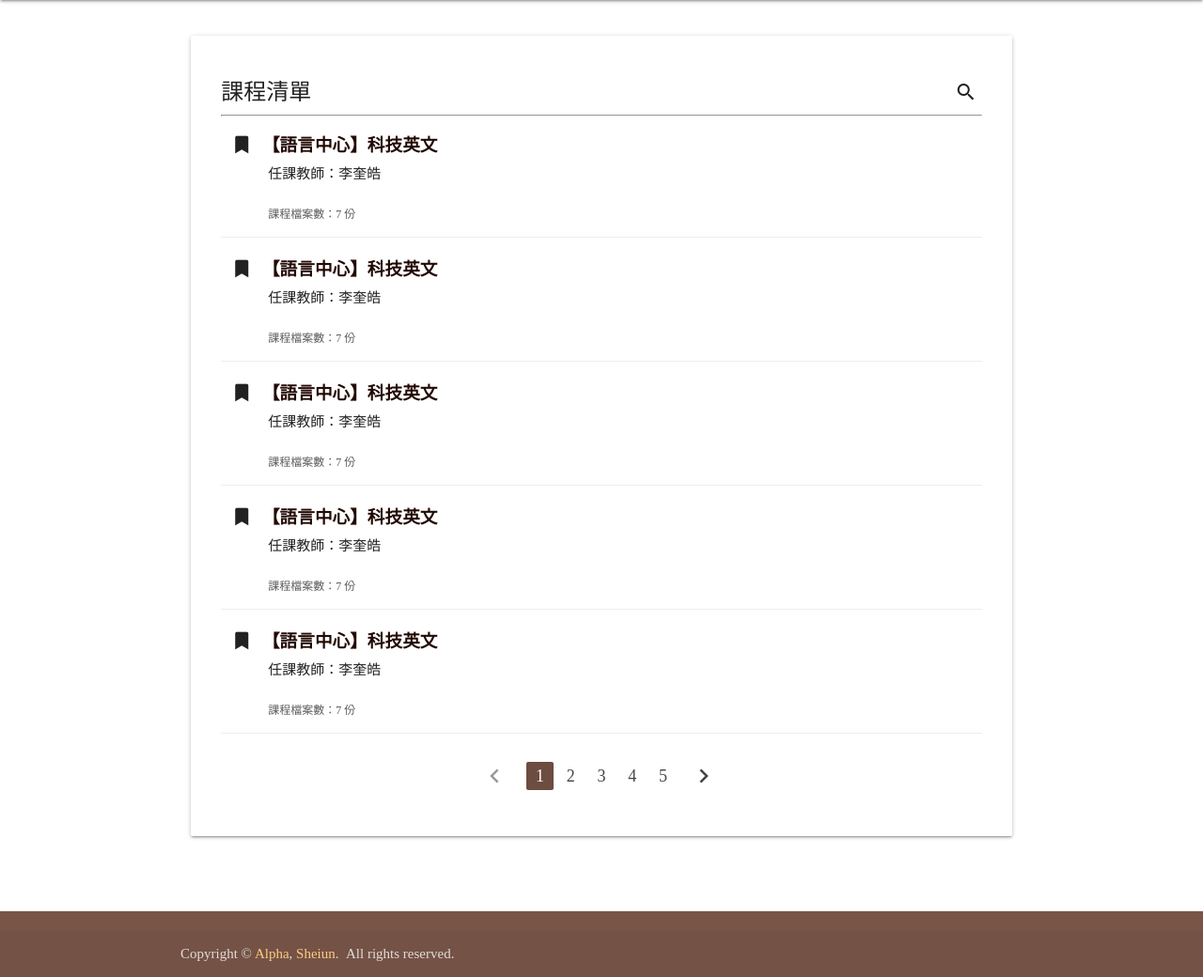
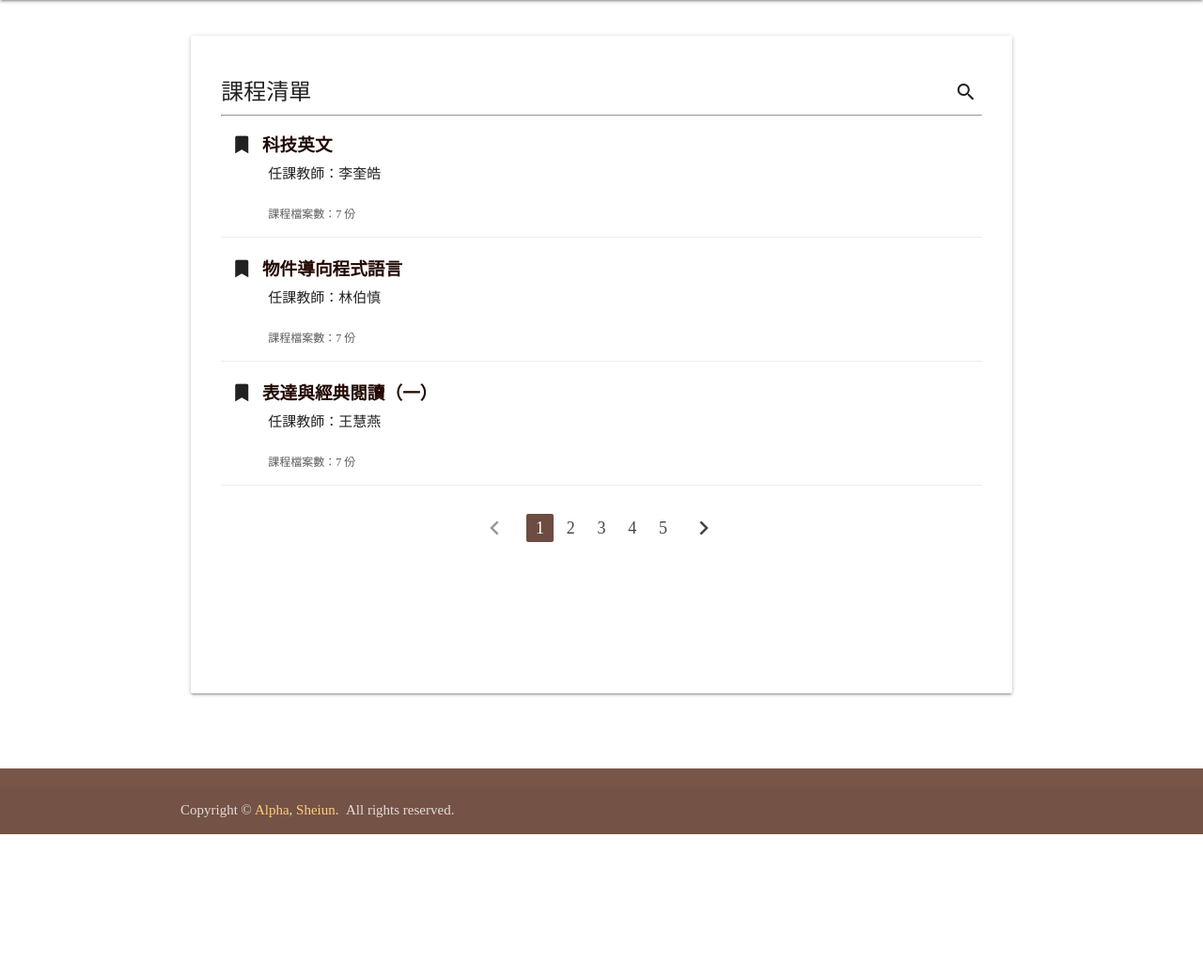
Before and after one commit to NTUST/107-team18, a Django app: page /courses/ in a window 1280 px wide. Shown: the part 64-1104 px from the top of the page at 94% size. After the commit the page ends 952 px from the top, so only its background shows below. Run offline with Django 3.2, Linux system fonts and the light colour scheme; data comes from the database, SQL or seed files in the repository; some libraries are stand-ins or nearby versions.

Commit message:
Change templates of courses.index

```diff
--- a/courses/templates/courses/index.html
+++ b/courses/templates/courses/index.html
@@ -80,70 +80,20 @@
                 <span class="card-title activator grey-text text-darken-4">課程清單<i class="material-icons right">search</i></span>
                 <hr>
 
+                {% for course in courses %}
                 <div class="course_list_one">
                   <div class='header_mid_icon'>
                     <i class='fas fa-bookmark' style='margin-right: 10px;'></i>
-                    <a href='detail.html?id=1'>【語言中心】科技英文</a>
+                    <a href='detail.html?id=1'>{{ course.course_name }}</a>
                   </div>
 
                   <div style='margin-left:50px; padding-bottom:15px;'>
-                    <div class='header_small_icon' style='font-weight: normal;'>任課教師：李奎皓</div>
+                    <div class='header_small_icon' style='font-weight: normal;'>任課教師：{{ course.course_teacher }}</div>
                     <br>
                     <div class="fileCount">課程檔案數：7 份</div>
                   </div>
                 </div>
-
-                 <div class="course_list_one">
-                  <div class='header_mid_icon'>
-                    <i class='fas fa-bookmark' style='margin-right: 10px;'></i>
-                    <a href='detail.html?id=1'>【語言中心】科技英文</a>
-                  </div>
-
-                  <div style='margin-left:50px; padding-bottom:15px;'>
-                    <div class='header_small_icon' style='font-weight: normal;'>任課教師：李奎皓</div>
-                    <br>
-                    <div class="fileCount">課程檔案數：7 份</div>
-                  </div>
-                </div>
-
-                 <div class="course_list_one">
-                  <div class='header_mid_icon'>
-                    <i class='fas fa-bookmark' style='margin-right: 10px;'></i>
-                    <a href='detail.html?id=1'>【語言中心】科技英文</a>
-                  </div>
-
-                  <div style='margin-left:50px; padding-bottom:15px;'>
-                    <div class='header_small_icon' style='font-weight: normal;'>任課教師：李奎皓</div>
-                    <br>
-                    <div class="fileCount">課程檔案數：7 份</div>
-                  </div>
-                </div>
-
-                 <div class="course_list_one">
-                  <div class='header_mid_icon'>
-                    <i class='fas fa-bookmark' style='margin-right: 10px;'></i>
-                    <a href='detail.html?id=1'>【語言中心】科技英文</a>
-                  </div>
-
-                  <div style='margin-left:50px; padding-bottom:15px;'>
-                    <div class='header_small_icon' style='font-weight: normal;'>任課教師：李奎皓</div>
-                    <br>
-                    <div class="fileCount">課程檔案數：7 份</div>
-                  </div>
-                </div>
-
-                 <div class="course_list_one">
-                  <div class='header_mid_icon'>
-                    <i class='fas fa-bookmark' style='margin-right: 10px;'></i>
-                    <a href='detail.html?id=1'>【語言中心】科技英文</a>
-                  </div>
-
-                  <div style='margin-left:50px; padding-bottom:15px;'>
-                    <div class='header_small_icon' style='font-weight: normal;'>任課教師：李奎皓</div>
-                    <br>
-                    <div class="fileCount">課程檔案數：7 份</div>
-                  </div>
-                </div>
+                {% endfor %}
 
                 <div style="margin-top: 30px; width: 100%; text-align: center;">
                   <ul class="pagination">
--- a/courses/views.py
+++ b/courses/views.py
@@ -5,16 +5,17 @@ from .models import CourseAdminstrator, CourseInformation, CourseFile
 from .forms import CourseFileForm
 
 def courses(request):
-    # if request.method = 'POST': # Search
-    #     courses = CourseInformation.objects.filter() # Filter: Admin / Teacher / Name
-    # else: # Not Search
-    courses = CourseInformation.objects.all()
-    # Get Top 5 By Pages
-    # Get Files length Depend on Pages
+    if request.method == 'POST': # Search
+        courses = CourseInformation.objects.filter() # Filter: Admin / Teacher / Name
+    else: # Not Search
+        courses = CourseInformation.objects.all()
     return render(request, 'courses/index.html', {'courses': courses})
 
 def courses_detail(request, id):
-    # is authorize
+    if not request.user.is_authenticated():
+        messages.info(request, '請先登入')
+        return render(request, 'main/login.html')
+
     try:
         course = CourseInformation.objects.get(pk=id)
     except:
@@ -24,7 +25,10 @@ def courses_detail(request, id):
     return render(request, 'courses/detail.html', {'course': course})
 
 def courses_files_upload(request): # 帶著 files 進來
-    # is authorize
+    if not request.user.is_authenticated():
+        messages.info(request, '請先登入!')
+        return render(request, 'main/login.html')
+
     if request.Post: #如果是上傳檔案
         form = CourseFileForm(request.POST)
         if form.is_valid():
@@ -34,5 +38,8 @@ def courses_files_upload(request): # 帶著 files 進來
     return HttpResponse('upload')
 
 def courses_files_edit(request):
-    # is authorize
+    if not request.user.is_authenticated():
+        messages.info(request, '請先登入!')
+        return render(request, 'main/login.html')
+
     return render(request, 'courses/edit.html')
```
